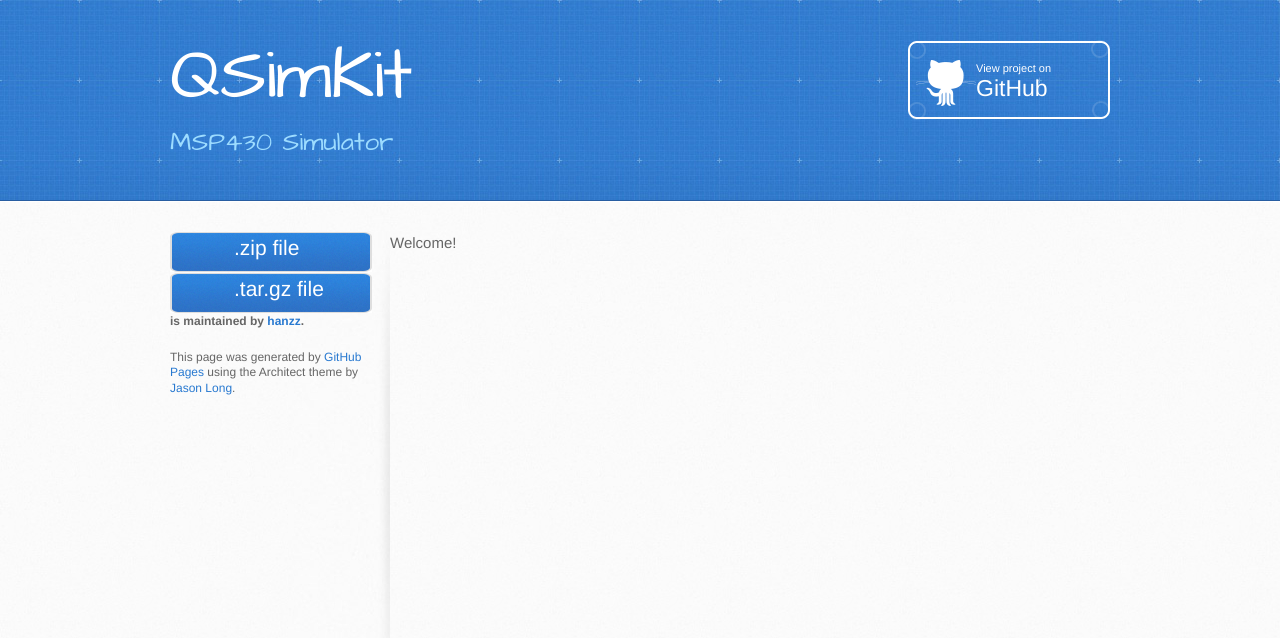
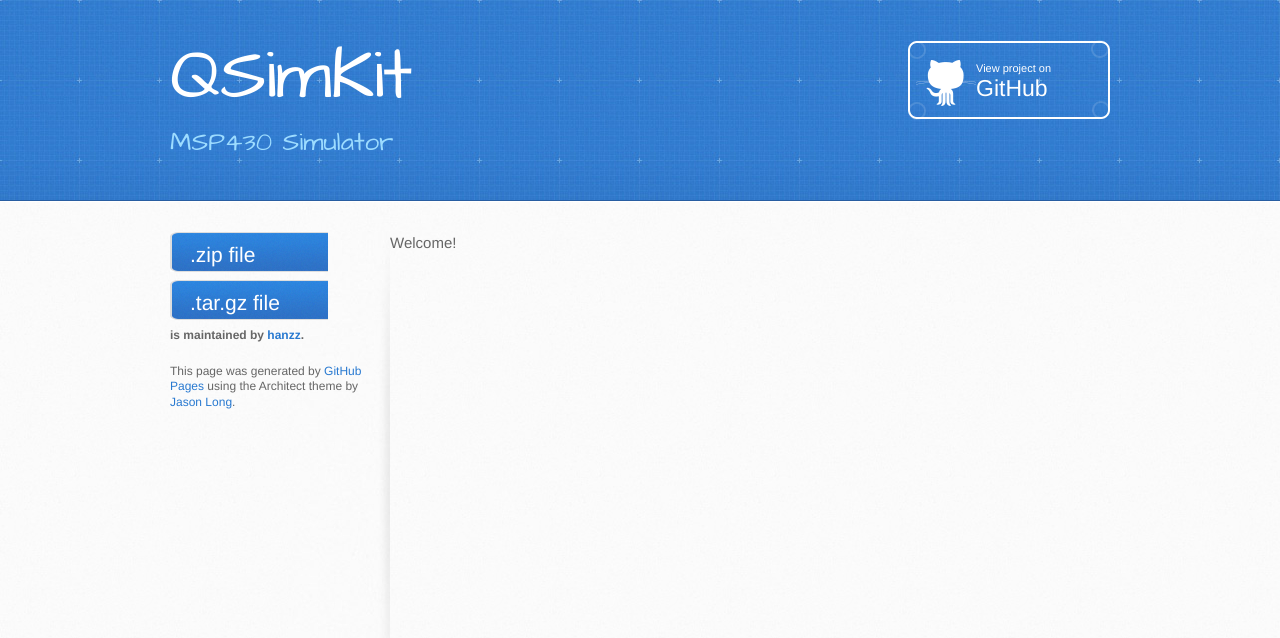
Before and after one commit to jankaluza/qsimkit, a Jekyll site: the page built from index.html, in a window 1280 px wide. Shown: the top 638 px of the page. Built offline with Jekyll 4.4.1, drawn with Linux system fonts in a browser that asks for light colours; Markdown is read by kramdown in place of the engine named in the settings.

Commit message:
sidebar update

```diff
--- a/stylesheets/stylesheet.css
+++ b/stylesheets/stylesheet.css
@@ -151,11 +151,11 @@
 aside a.button {
   width: 138px;
   height: 38px;
-  padding-left: 64px;
+  padding-left: 20px;
   display: block;
   background: transparent url(../images/download-button.png) 0 0 no-repeat;
 /*   margin-bottom: 20px; */
-  padding-top: 3px;
+  padding-top: 10px;
   font-size: 21px;
 }
 
```
